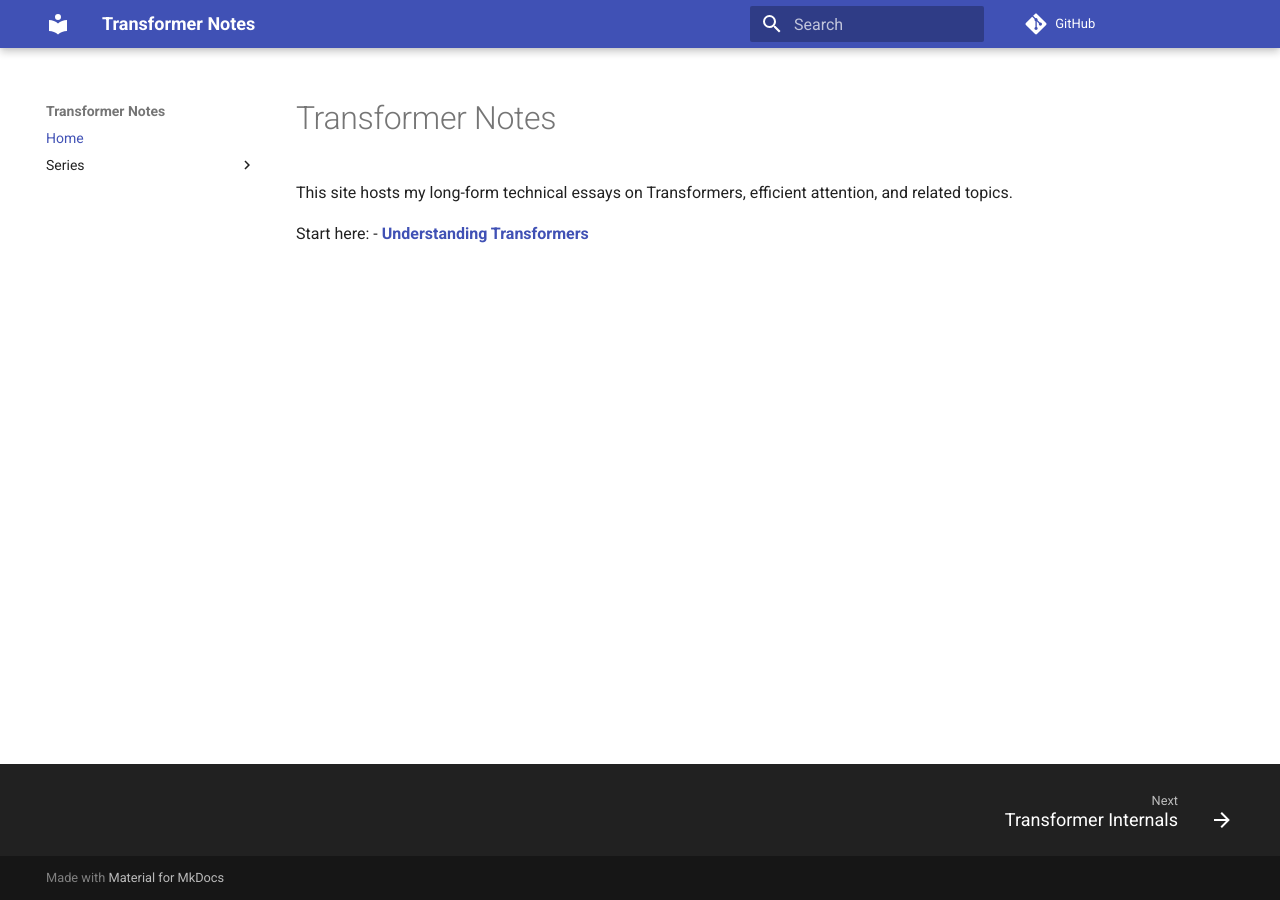
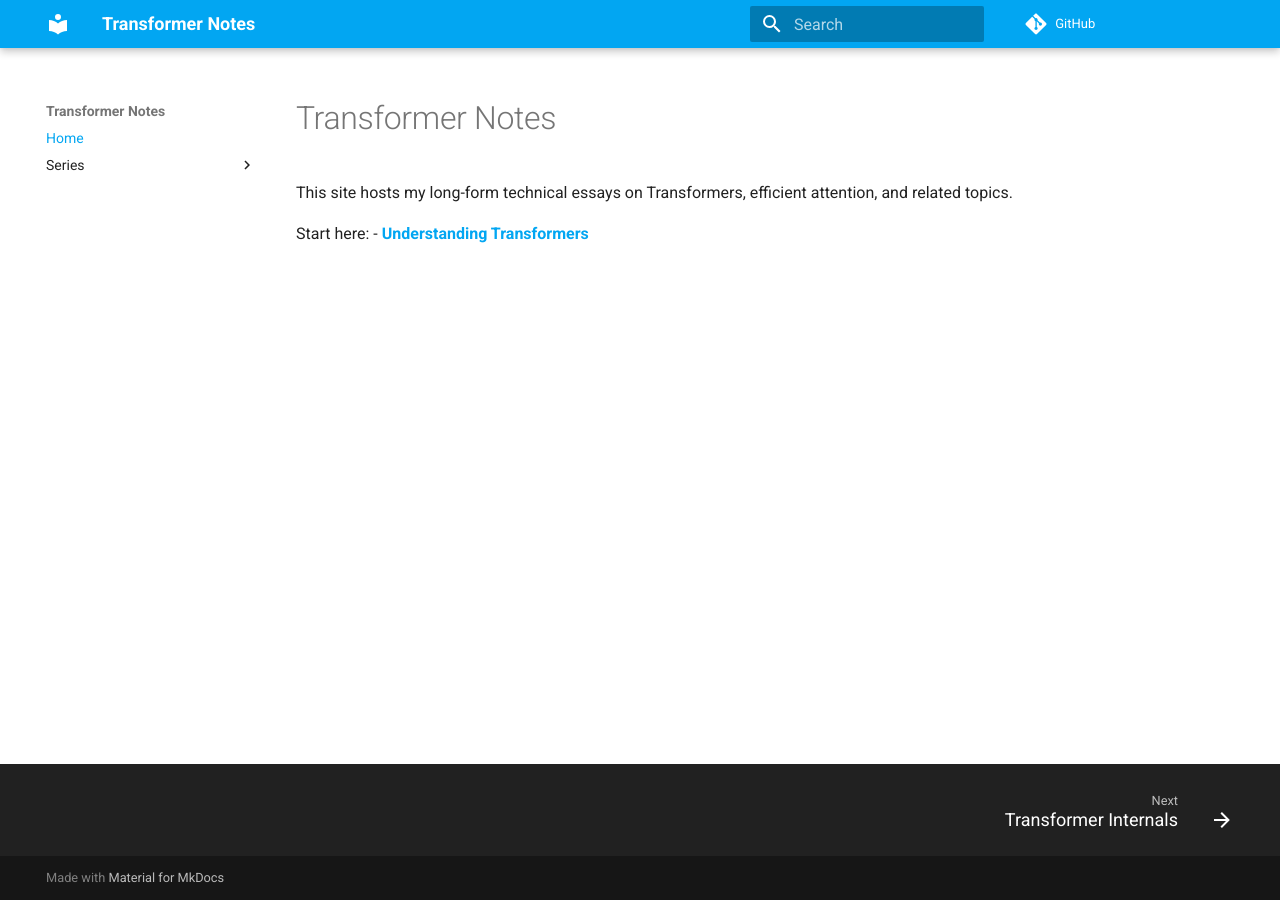
Before and after one commit to PranavSriram18/genai_foundations, an MkDocs documentation site: the page built from docs/index.md, in a window 1280 px wide. Built offline with MkDocs 1.6.1 and Material for MkDocs 9.7.7, drawn with Linux system fonts in a browser that asks for light colours; comment, search, counter and statistics services are not loaded.

Commit message:
update color theme

```diff
--- a/mkdocs.yml
+++ b/mkdocs.yml
@@ -15,12 +15,12 @@ theme:
   palette:
     - media: "(prefers-color-scheme: light)"
       scheme: default
-      primary: indigo
-      accent: indigo
+      primary: light blue
+      accent: light blue
     - media: "(prefers-color-scheme: dark)"
       scheme: slate
-      primary: indigo
-      accent: indigo
+      primary: light blue
+      accent: light blue
 
 markdown_extensions:
   - admonition
```
